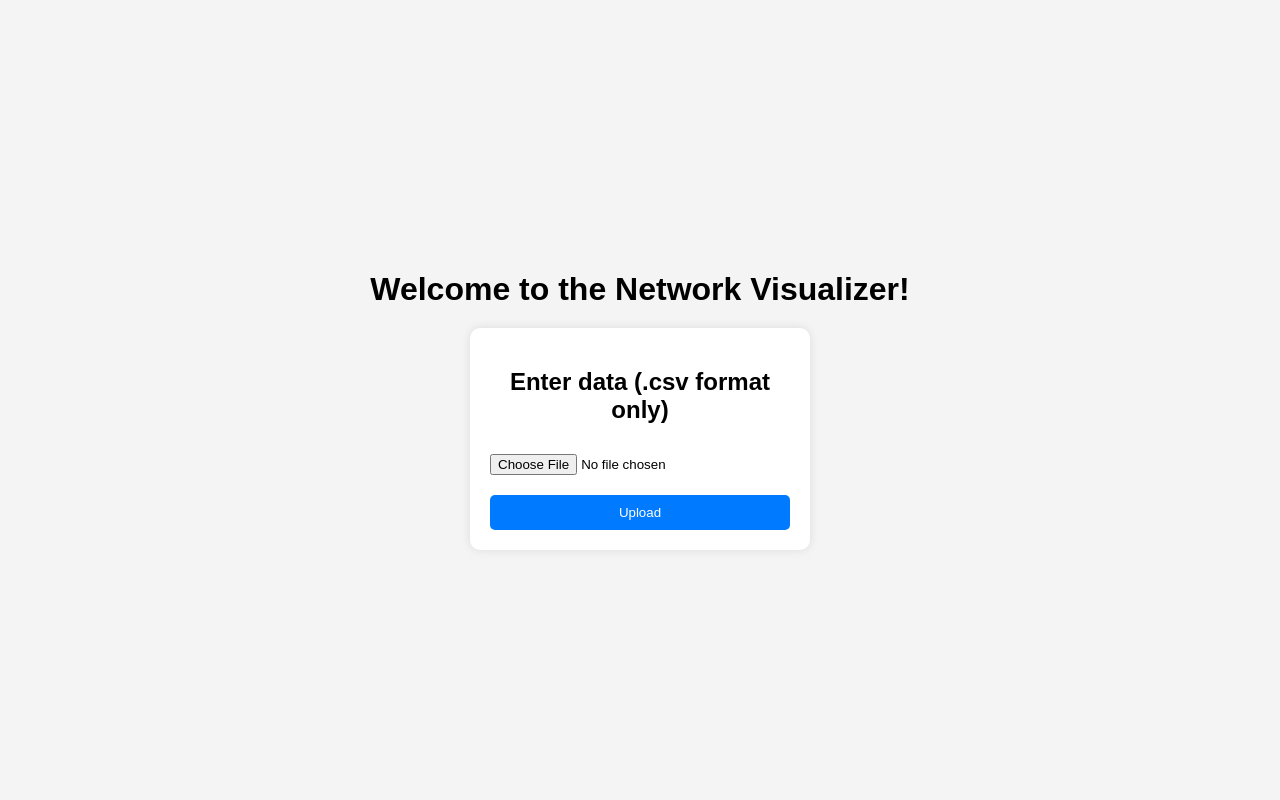
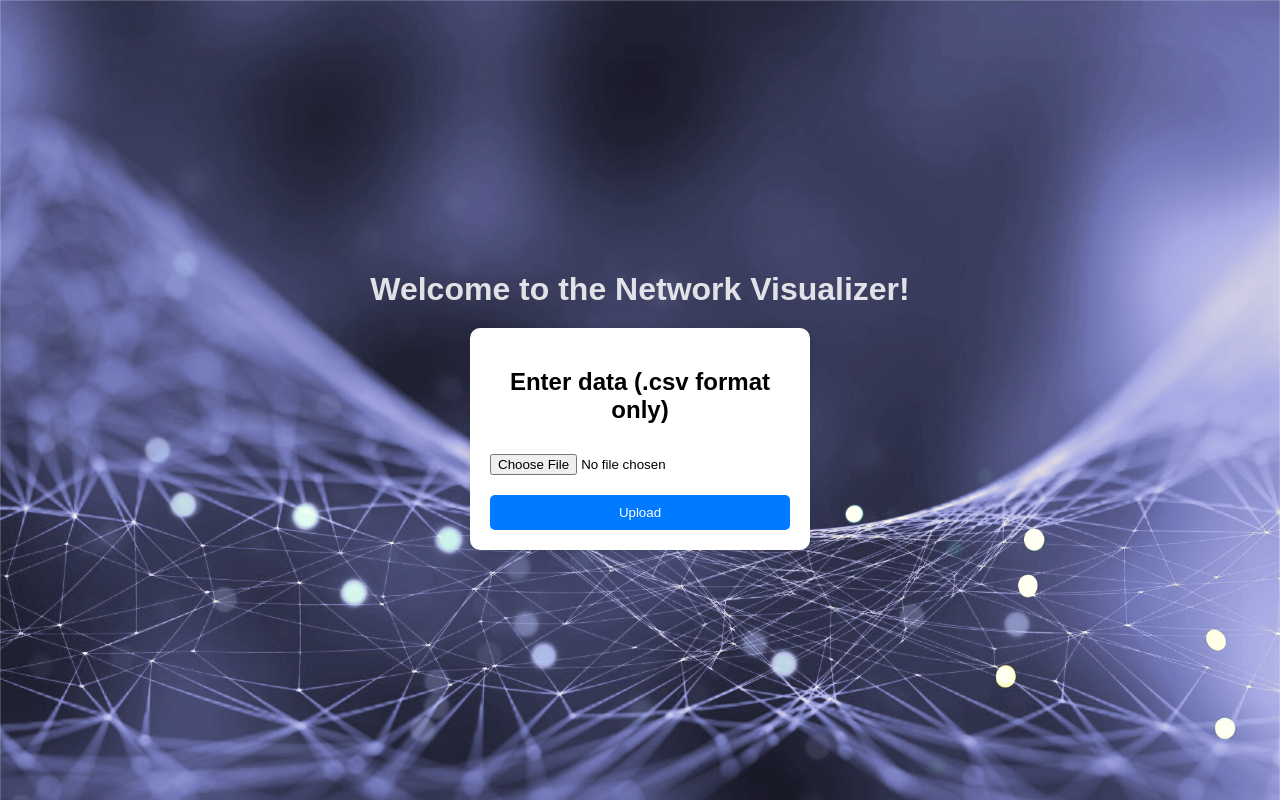
Before and after one commit to cohajunwa/HooHacks25-Network-Visualization, a Flask app: page / in a window 1280 px wide. Run offline with Flask 3, Linux system fonts and the light colour scheme.

Commit message:
Updated useri nput page aesthetics - new background image

```diff
--- a/static/style.css
+++ b/static/style.css
@@ -1,6 +1,8 @@
 body {
     font-family: Arial, sans-serif;
-    background-color: #f4f4f4;
+    /* background-color: #f4f4f4; */
+    background: url('../static/background_img.png');
+    background-size: cover;
     display: flex;
     flex-direction: column;
     align-items: center;
@@ -10,8 +12,14 @@ body {
     text-align: center;
 }
 
-h1, h2 {
+h1{
     margin-bottom: 20px;
+    color: rgba(255, 255, 255, 0.851);
+}
+
+h2{
+    margin-bottom: 20px;
+    color: rgb(0, 0, 0);
 }
 
 .container {
```
Also changed, not shown: static/background_img.png (added).
